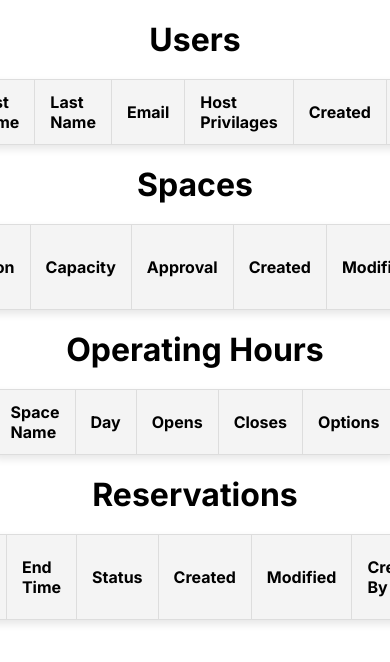
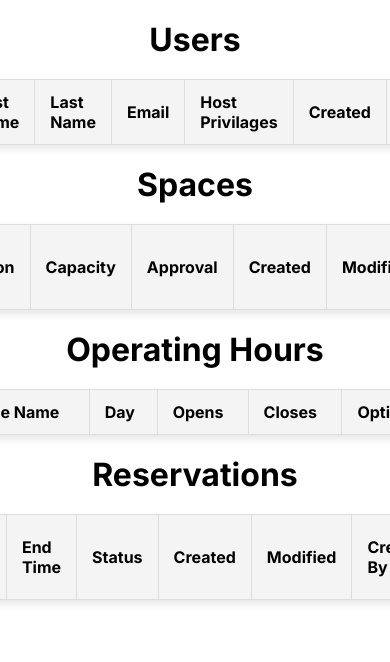
Before and after one commit to griffindavidson/172project, a website: page public/index.html in a window 390 px wide. Shown: the top 662 px of the page. Drawn offline with Linux system fonts and the light colour scheme; no server answers.

Commit message:
fixed table width on larger screens

```diff
--- a/public/styles.css
+++ b/public/styles.css
@@ -47,7 +47,7 @@ body {
 }
 
 table {
-    width: 80%;
+    width: clamp(500px, 80%, 1250px);
     border-collapse: collapse;
     background-color: var(--root-background-color);
     box-shadow: 0 4px 8px rgba(0, 0, 0, 0.1);
```
